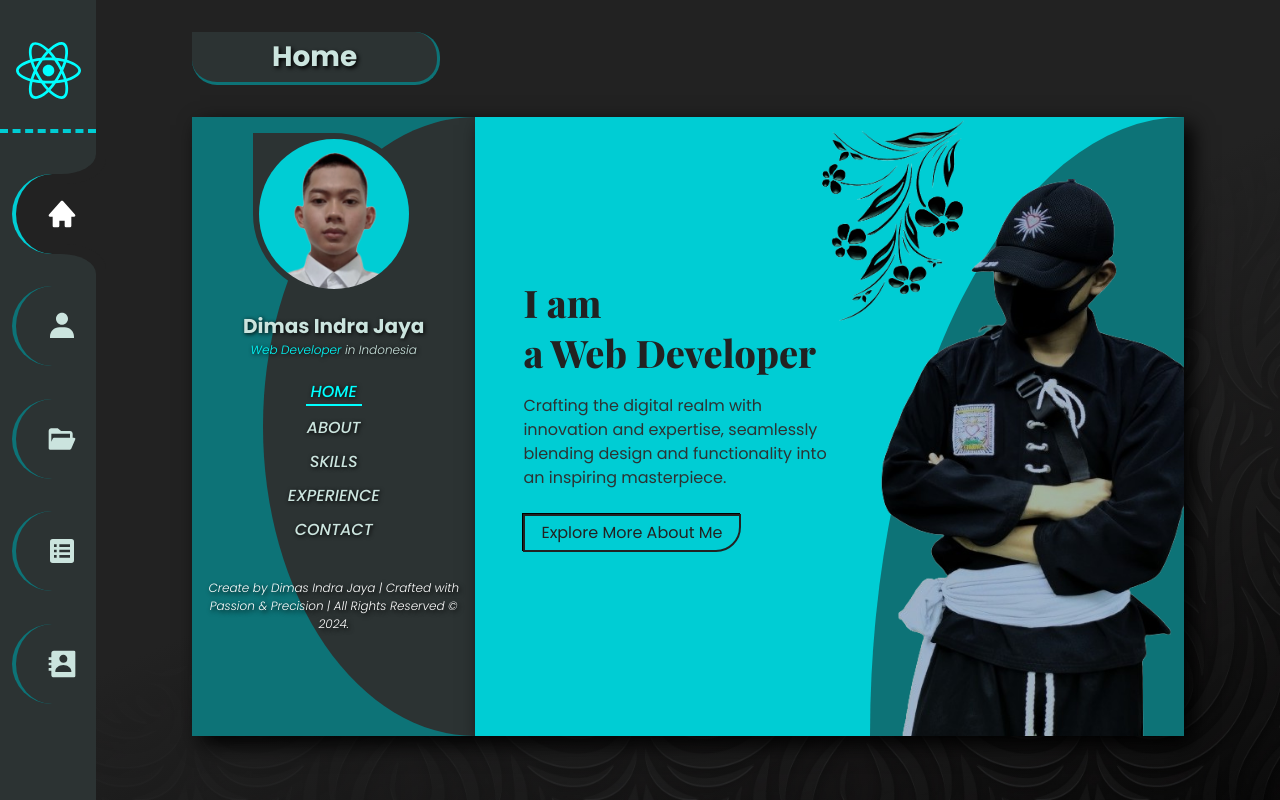
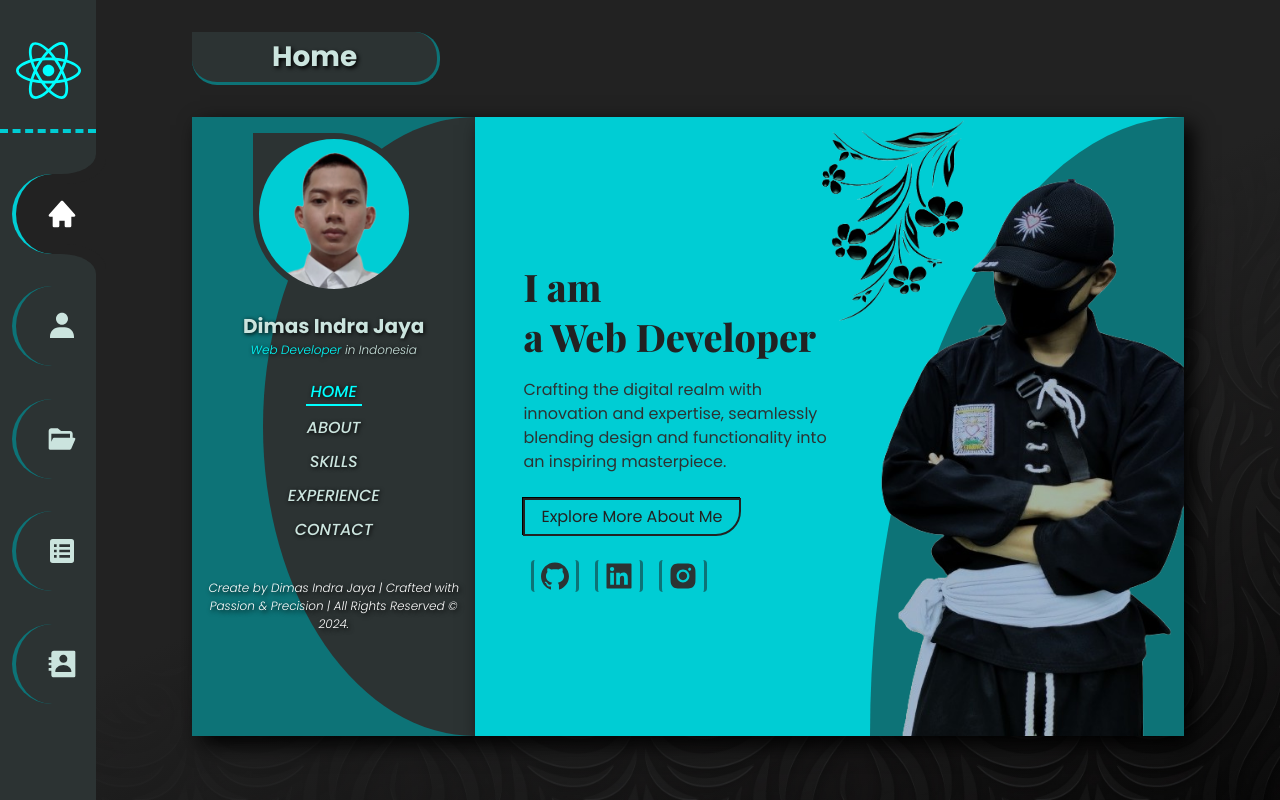
Before and after one commit to CryStealLz0/Project_Vite_Porotfolio, a React (Vite) app: page / in a window 1280 px wide. Built offline with nearby package versions, Linux system fonts and the light colour scheme.

Commit message:
update query 350px

```diff
--- a/src/component/Home/HomeWelcome.tsx
+++ b/src/component/Home/HomeWelcome.tsx
@@ -1,5 +1,6 @@
 import '../../style/Home/homeWelcome.scss';
 import '../../style/Home/homeWelcomeQuery.scss';
+import { AiFillGithub, AiFillLinkedin, AiFillInstagram } from 'react-icons/ai';
 
 function HomeWelcome() {
   return (
@@ -52,6 +53,25 @@ function HomeWelcome() {
               <div className="button-des">
                 <button>Explore More About Me</button>
               </div>
+              <div>
+                <ul className="sosmed-icon">
+                  <li>
+                    <a href="#">
+                      <AiFillGithub className="h-8 w-8 icon" />
+                    </a>
+                  </li>
+                  <li>
+                    <a href="#">
+                      <AiFillLinkedin className="h-8 w-8 icon" />
+                    </a>
+                  </li>
+                  <li>
+                    <a href="#">
+                      <AiFillInstagram className="h-8 w-8 icon" />
+                    </a>
+                  </li>
+                </ul>
+              </div>
             </div>
             <div className="flower-top-profil">
               <img src="./src/assets/img/flowerProfilC.png" alt="" />
--- a/src/style/Home/homeWelcome.scss
+++ b/src/style/Home/homeWelcome.scss
@@ -1,6 +1,7 @@
 @import '/src/style/app.scss';
 
 .container-profil {
+
     width: calc(100vw - 96px);
     height: 100vh;
     padding: 2rem 8rem 4rem 8rem;
@@ -159,6 +160,32 @@
                     }
                 }
             }
+            .sosmed-icon {
+                display: flex;
+                li {
+                    margin: 0rem 8px;
+                    a {
+                        display: flex;
+                        padding: 0px 5px;
+                        border-left: 3px solid $secondary;
+                        border-right: 3px solid $secondary;
+                        border-radius: 4px;
+                        transition: 0.3s;
+                            &:hover {
+                            border-left: 3px solid $primary-variant;
+                            border-right: 3px solid $primary-variant;
+                        }
+                        .icon {
+                            color: $primary-variant;
+                            transition: 0.3s;
+                            &:hover {
+                                color: $primary;
+                            }
+
+                        }
+                    }
+                }
+            }
         }
         .flower-top-profil {
             position: absolute;
--- a/src/style/Home/homeWelcomeQuery.scss
+++ b/src/style/Home/homeWelcomeQuery.scss
@@ -12,6 +12,21 @@
     }
     @include p-s-max (640px) {
         padding: 2rem 0rem 4rem 0rem;
+            position: relative;
+            &::after {
+                content: " ";
+                position: absolute;
+                top: 0;
+                left: 0;
+                right: 0;
+                bottom: 0;
+                background-image: url(../../assets/img/bg-welcome.jpg);
+                background-size: cover;
+                background-repeat: no-repeat;
+                opacity: .1;
+                z-index: -10;
+            }
+
     }
     .profil {
         @include p-s-max (640px) {
@@ -32,11 +47,15 @@
         }
         .description-profil {
             @include p-s-max (768px) {
-                padding-left: 2rem;
+                padding-left: 3rem;
                 width: 70%;
             }
             @include p-s-max (640px) {
                 width: 90%;
+            }
+            @include p-s-max (350px) {
+                width: 100%;
+                padding-left: 1rem;
             }
             .heading-des {
                 h1 {
@@ -58,7 +77,12 @@
                     text-shadow: 2px 2px 4px $primary;
                     max-width: 390px;
                 }
+                @include p-s-max (350px) {
+                    font-size: 12px;
+                    width: 280px;
+                }
             }
+
             .button-des {
                 button {
                     @include p-s-max (768px) {
@@ -69,6 +93,20 @@
                         color: $text-color-variant;
                         box-shadow: -1px -1px 0px $text-color;
                         border: 1px solid $text-color;
+                    }
+                }
+            }
+            .sosmed-icon {
+                li {
+                    a{
+                        .icon {
+                            @include p-s-max (640px) {
+                                color: $text-color-variant;
+                                &:hover {
+                                    color: $text-color;
+                                }
+                            }
+                        }
                     }
                 }
             }
@@ -89,8 +127,9 @@
             @include p-s-max (640px) {
                 position: absolute;
                 z-index: -1;
-                background: $primary-variant;
-                filter: blur(3px);
+                background: none;
+                filter: blur(2px);
+                opacity: 0;
                 right: 0;
                 top: 0;
                 bottom: 0;
--- a/src/style/app.scss
+++ b/src/style/app.scss
@@ -63,6 +63,7 @@ $text-color-variant: #CBE4DE;
   cursor: none;
   @include p-s-max(640px) {
     margin-left: 2rem;
+    margin-bottom: 0rem;
   }
   h1 {
     font-size: 28px;
```
Also changed, not shown: 1 other file (tests, documents, lock files or other folders).
